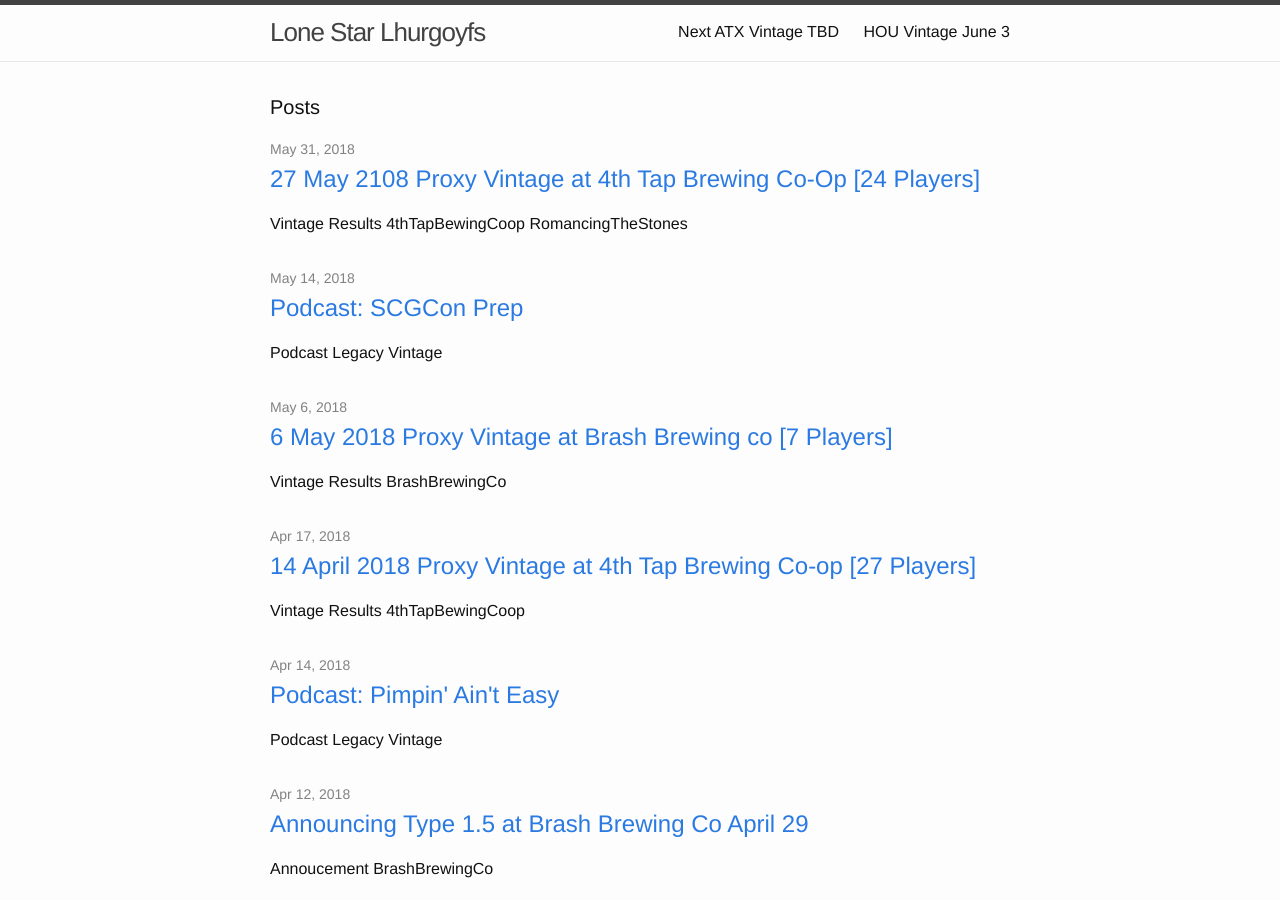
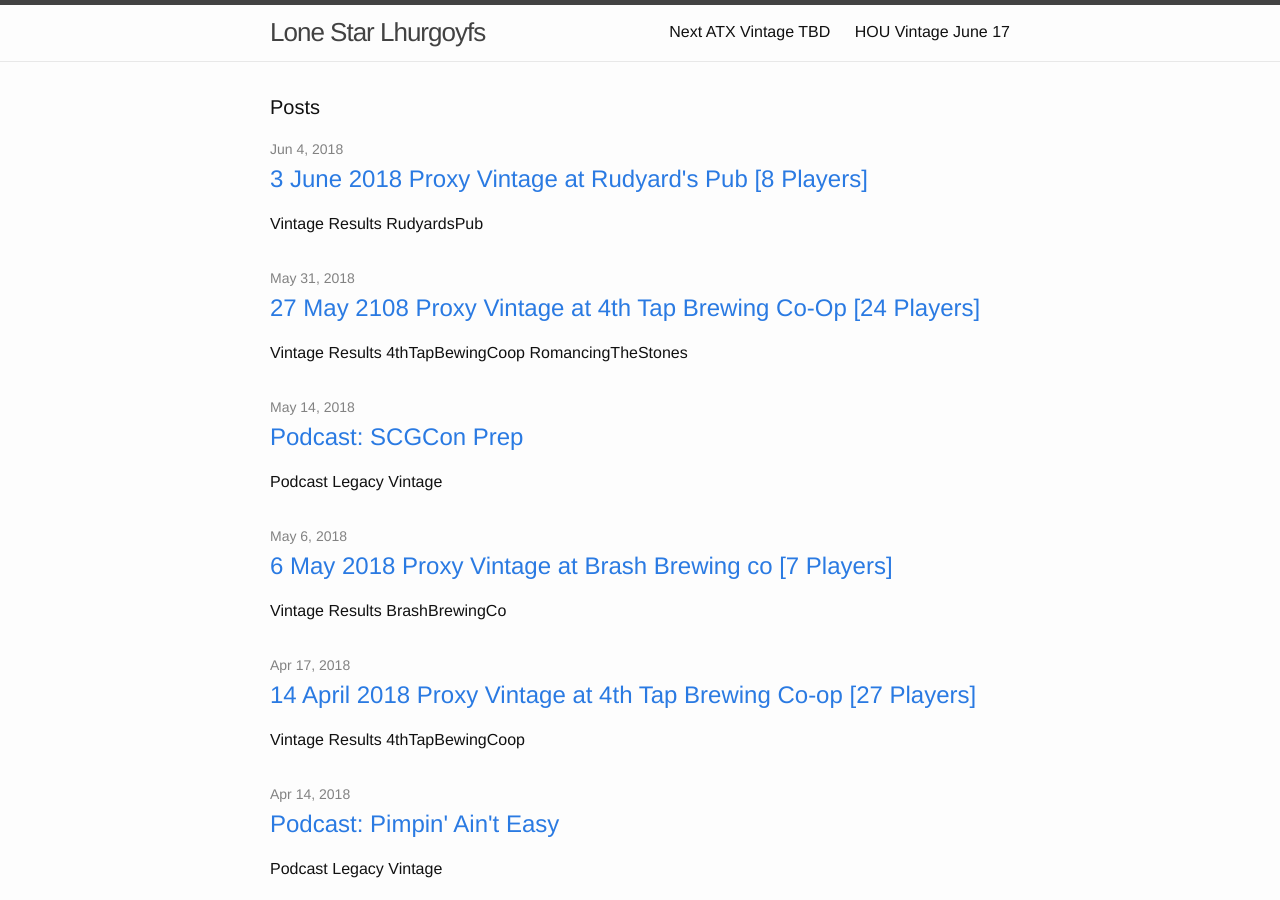
Before and after one commit to LoneStarLhurgoyfs/lonestarlhurgoyfs.github.io, a Jekyll site: the page built from index.md, in a window 1280 px wide and 900 px high. Built offline with Jekyll 4.4.1, drawn with Linux system fonts in a browser that asks for light colours; part of the change alters nothing that is shown.

Commit message:
3 june 2018 results

```diff
--- a/HOUVintage.md
+++ b/HOUVintage.md
@@ -1,15 +1,16 @@
 ---
 layout: page
-title: "HOU Vintage June 3"
+title: "HOU Vintage June 17"
 permalink: /HOUVintage/
 redirect_from: "/nextVintageTournament/"
 ---
 ![](https://pbs.twimg.com/media/DDYHUQ1VoAAGzJA.png)
+
 *Rudyard Kipling, actual photo.*
 
 # Quick Facts:
 
-Date: June 3, 2018
+Date: June 17, 2018
 Location: [Rudyard's Pub](http://www.rudyardspub.com/wordpress/)  2010 Waugh Dr
 Houston, Texas, 77006 [[MAP]](https://goo.gl/maps/mBxMSRjrDAU2)
 Registration Time: 12:30 PM
--- /dev/null
+++ b/_posts/2018-06-03-3-June-2018-Results.markdown
@@ -0,0 +1,57 @@
+---
+layout: post
+title:  "3 June 2018 Proxy Vintage at Rudyard's Pub [8 Players]"
+excerpt: "8 players competed in Vintage at Rydz today. Check out the results!"
+date:   2018-06-04 12:30:00 -0500
+categories: Vintage Results RudyardsPub
+---
+
+[Link to annoucement post](http://themanadrain.com/topic/1950/6-3-2018-houston-tx-100-proxy-vintage-rudyard-s-pub)
+
+[Discuss this post on The Mana Drain](http://themanadrain.com/topic/1971/3-june-2018-proxy-vintage-rudyard-s-pub-8-players)
+
+[TCDecks Link](http://tcdecks.net/deck.php?id=27695)
+
+With the summer sun beating down on Houston, we finally moved indoors. Be sure to check out Joe's Black Shops deck. Re really buried the lede calling it "Mirage Mirror Shops"
+
+Standings:
+
+![](https://images.lonestarlhurgoyfs.com/2018-06-03/standings.png)
+
+Decks:
+
+1. Ben Kendrick - [Ravager Shops](https://images.lonestarlhurgoyfs.com/2018-06-03/deck-1.jpg)
+2. Joe Kington - [Black Shops](https://images.lonestarlhurgoyfs.com/2018-06-03/deck-2.jpg)
+3. Elijah Henly - [Ravager Shops](https://images.lonestarlhurgoyfs.com/2018-06-03/deck-3.jpg)
+4. John Hammack - [Grixis Karn](https://images.lonestarlhurgoyfs.com/2018-06-03/deck-4.jpg)
+5. Luke Burchfield - [Ravager Shops](https://images.lonestarlhurgoyfs.com/2018-06-03/deck-5.jpg)
+6. Sam Craven - [Paradoxical Erayo](https://images.lonestarlhurgoyfs.com/2018-06-03/deck-6.jpg)
+7. Will Miertschin - [Pitch Dredge](https://images.lonestarlhurgoyfs.com/2018-06-03/deck-7.jpg)
+8. Nick Patniyot - [Omnitell](https://images.lonestarlhurgoyfs.com/2018-06-03/deck-8.jpg)
+
+Pics:
+
+Beers
+![](https://images.lonestarlhurgoyfs.com/2018-06-03/1.jpg)
+
+Noms
+![](https://images.lonestarlhurgoyfs.com/2018-06-03/2.jpg)
+
+Haha! I've got you at last!
+![](https://images.lonestarlhurgoyfs.com/2018-06-03/3.jpg)
+
+Oh... oh no.
+![](https://images.lonestarlhurgoyfs.com/2018-06-03/4.jpg)
+![](https://images.lonestarlhurgoyfs.com/2018-06-03/5.jpg)
+
+One of the day's many Shops mirrors
+![](https://images.lonestarlhurgoyfs.com/2018-06-03/6.jpg)
+![](https://images.lonestarlhurgoyfs.com/2018-06-03/7.jpg)
+
+"Vintage is a turn one format!"
+![](https://images.lonestarlhurgoyfs.com/2018-06-03/8.jpg)
+![](https://images.lonestarlhurgoyfs.com/2018-06-03/9.jpg)
+![](https://images.lonestarlhurgoyfs.com/2018-06-03/10.jpg)
+
+We didn't have even change for payout so John accepted beers instead.
+![](https://images.lonestarlhurgoyfs.com/2018-06-03/11.jpg)
```
